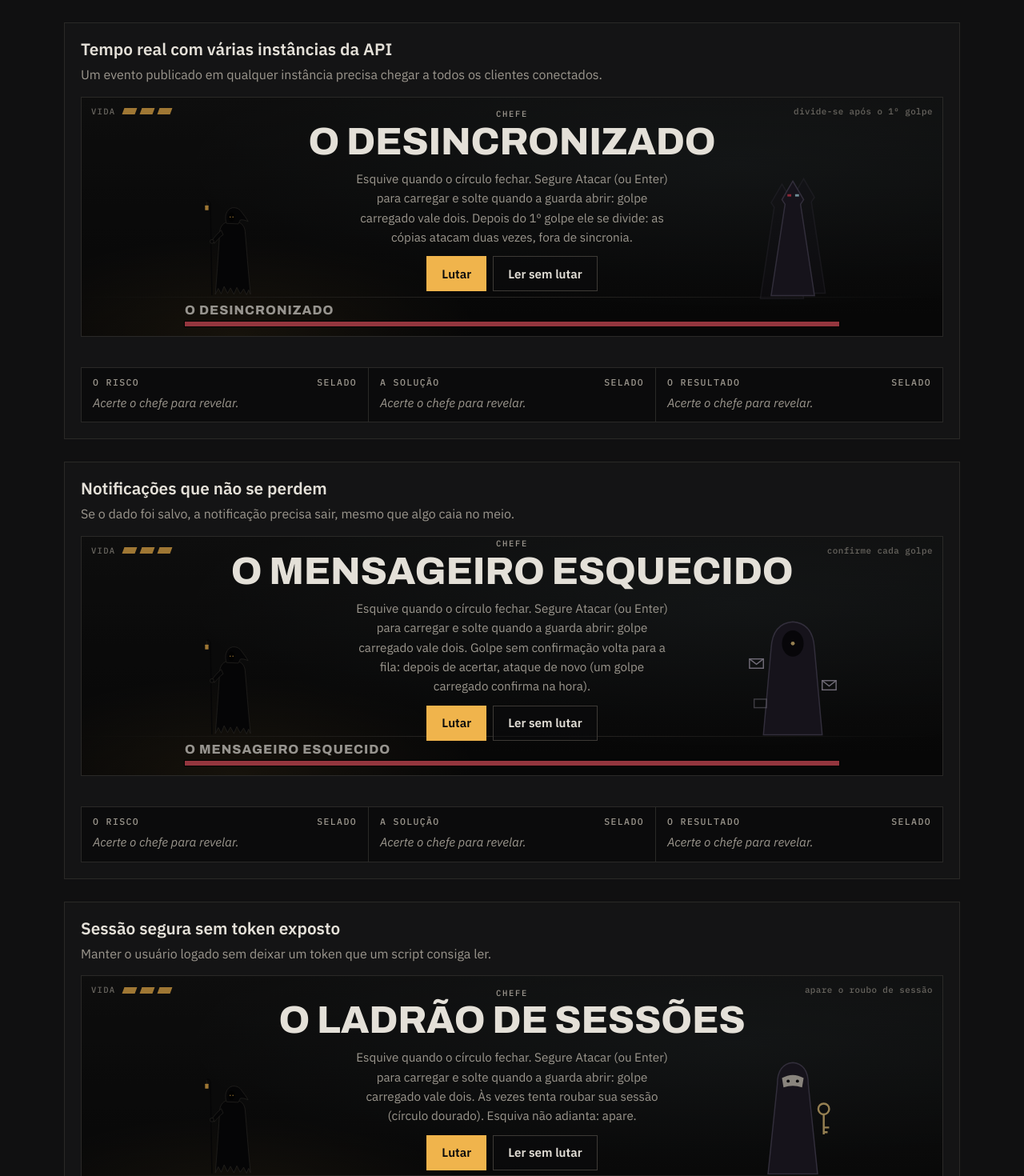
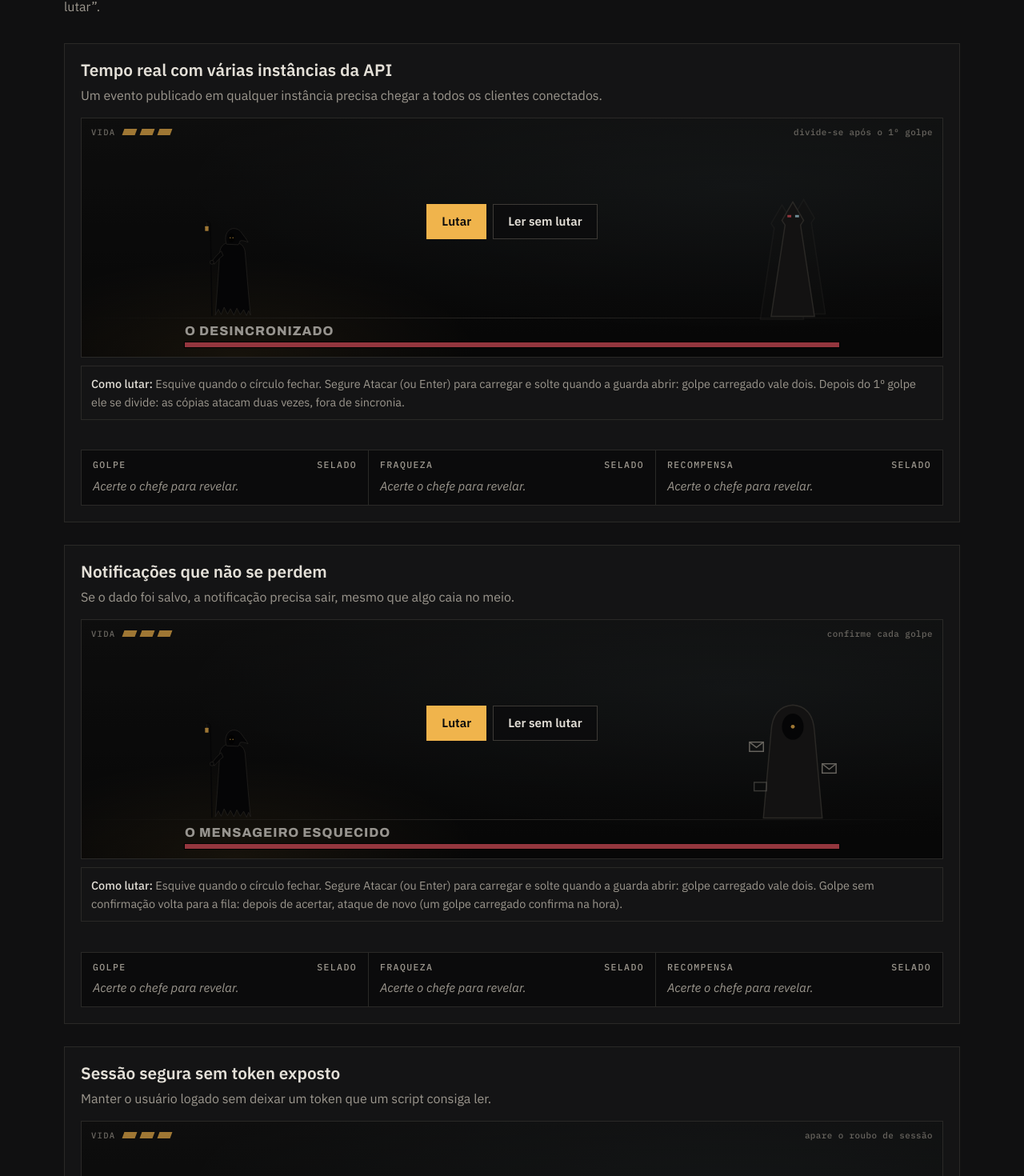
Before and after one commit to Victor-Novakoski/portifolio, a React (Vite) app: page / in a window 1280 px wide. Shown: the part 3080-4550 px from the top of the page at 80% size. Built offline with nearby package versions, Linux system fonts and the light colour scheme.

Commit message:
feat: ficha do chefe com golpe, fraqueza e recompensa
Os fragmentos continuam com o mesmo texto (risco, solução e resultado). O nome
do chefe aparece só na barra de vida da arena, o véu de abertura mostra só
Lutar e Ler sem lutar, e as instruções ficam numa linha abaixo da arena.

```diff
--- a/src/components/boss-fight.tsx
+++ b/src/components/boss-fight.tsx
@@ -187,11 +187,15 @@ export function BossFight({ boss, allDefeated, onWin }: Props) {
         <div className="fx" ref={fxRef} aria-hidden="true" />
         {veil && veilText && (
           <div className={`veil ${veil}`} ref={veilRef}>
-            <h4>
-              <sup>{veilText.sup}</sup>
-              {veilText.title(boss)}
-            </h4>
-            <p>{veilMessage(veil, boss, allDefeated)}</p>
+            {veil !== 'intro' && (
+              <>
+                <h4>
+                  <sup>{veilText.sup}</sup>
+                  {veilText.title(boss)}
+                </h4>
+                <p>{veilMessage(veil, boss, allDefeated)}</p>
+              </>
+            )}
             <div className="row">
               {veil === 'pause' && (
                 <button className="btn gold" type="button" onClick={() => fightRef.current?.resume()}>
@@ -221,6 +225,9 @@ export function BossFight({ boss, allDefeated, onWin }: Props) {
           </div>
         )}
       </div>
+      <p className="how">
+        <b>Como lutar:</b> {veilMessage('intro', boss, allDefeated)}
+      </p>
       <div className="ctrl" hidden={!controls}>
         <button className="btn" type="button" onClick={() => fightRef.current?.dodge()}>
           Esquivar <kbd>Espaço</kbd>
@@ -270,9 +277,9 @@ function veilMessage(veil: Veil, boss: Boss, allDefeated: boolean) {
     case 'lose':
       return 'Errar, entender, tentar de novo. Os fragmentos que você revelou continuam abertos.'
     case 'win':
-      return allDefeated ? 'Os três chefes caíram. Sobrou bug? O Caça-bugs está logo ali.' : 'O risco, a solução e o resultado estão abertos logo abaixo.'
+      return allDefeated ? 'Os três chefes caíram. Sobrou bug? O Caça-bugs está logo ali.' : 'O golpe, a fraqueza e a recompensa estão abertos logo abaixo.'
     case 'read':
-      return 'O risco, a solução e o resultado estão logo abaixo.'
+      return 'O golpe, a fraqueza e a recompensa estão logo abaixo.'
   }
 }
 
@@ -280,22 +287,22 @@ function BossArt({ id }: { id: Boss['id'] }) {
   if (id === 1)
     return (
       <svg viewBox="0 0 120 160" aria-hidden="true">
-        <g className="dsync" fill="#1E1A26" stroke="#4A4458" strokeWidth="1.5">
+        <g className="dsync" fill="#1A1918" stroke="#3D3A36" strokeWidth="1.5">
           <path d="M60 10 L74 34 L70 40 L88 158 L32 158 L50 40 L46 34 Z" opacity=".35" transform="translate(-14 4)" />
           <path d="M60 10 L74 34 L70 40 L88 158 L32 158 L50 40 L46 34 Z" opacity=".35" transform="translate(14 -3)" />
           <path d="M60 10 L74 34 L70 40 L88 158 L32 158 L50 40 L46 34 Z" />
         </g>
-        <rect x="53" y="27" width="5" height="3" fill="#D2384F" />
+        <rect x="53" y="27" width="5" height="3" fill="#E0505C" />
         <rect x="63" y="27" width="5" height="3" fill="#A9D6E5" />
       </svg>
     )
   if (id === 2)
     return (
       <svg viewBox="0 0 120 160" aria-hidden="true">
-        <path d="M60 12 Q86 14 88 46 L98 158 L22 158 L32 46 Q34 14 60 12 Z" fill="#1E1A26" stroke="#4A4458" strokeWidth="1.5" />
-        <ellipse cx="60" cy="40" rx="14" ry="17" fill="#07060A" />
-        <circle cx="60" cy="40" r="2.5" fill="#E3C17A" />
-        <g fill="none" stroke="#A8A1B3" strokeWidth="1.5">
+        <path d="M60 12 Q86 14 88 46 L98 158 L22 158 L32 46 Q34 14 60 12 Z" fill="#1A1918" stroke="#3D3A36" strokeWidth="1.5" />
+        <ellipse cx="60" cy="40" rx="14" ry="17" fill="#050506" />
+        <circle cx="60" cy="40" r="2.5" fill="#F0B44C" />
+        <g fill="none" stroke="#9C978E" strokeWidth="1.5">
           <rect x="4" y="60" width="18" height="12" />
           <path d="M4 60l9 7 9-7" />
           <rect x="98" y="88" width="18" height="12" />
@@ -306,11 +313,11 @@ function BossArt({ id }: { id: Boss['id'] }) {
     )
   return (
     <svg viewBox="0 0 120 160" aria-hidden="true">
-      <path d="M60 14 Q80 16 80 42 L92 158 L28 158 L40 42 Q40 16 60 14 Z" fill="#1E1A26" stroke="#4A4458" strokeWidth="1.5" />
+      <path d="M60 14 Q80 16 80 42 L92 158 L28 158 L40 42 Q40 16 60 14 Z" fill="#1A1918" stroke="#3D3A36" strokeWidth="1.5" />
       <path d="M46 34 Q60 26 74 34 L72 46 Q60 42 48 46 Z" fill="#CFC8BC" />
-      <circle cx="54" cy="38" r="2" fill="#07060A" />
-      <circle cx="66" cy="38" r="2" fill="#07060A" />
-      <g stroke="#E3C17A" strokeWidth="2.5" fill="none">
+      <circle cx="54" cy="38" r="2" fill="#050506" />
+      <circle cx="66" cy="38" r="2" fill="#050506" />
+      <g stroke="#F0B44C" strokeWidth="2.5" fill="none">
         <circle cx="100" cy="74" r="7" />
         <path d="M100 81v26M100 98h7M100 104h5" />
       </g>
--- a/src/components/bosses.tsx
+++ b/src/components/bosses.tsx
@@ -65,7 +65,7 @@ export function Bosses() {
       <div className="inner">
         <SectionHead
           id="desafios"
-          sub="Três problemas reais, cada um como um chefe. Cada golpe certo revela uma parte: o risco, a solução e o resultado. Prefere ler direto? Use “Ler sem lutar”."
+          sub="Três problemas reais, cada um como um chefe. Cada golpe certo revela uma parte da ficha: o golpe, a fraqueza e a recompensa. Prefere ler direto? Use “Ler sem lutar”."
         />
         <div className="bosses">
           {bosses.map(boss => (
--- a/src/data/bosses.ts
+++ b/src/data/bosses.ts
@@ -9,7 +9,8 @@ export type Boss = {
   fragments: [string, string, string]
 }
 
-export const fragmentLabels = ['O risco', 'A solução', 'O resultado'] as const
+// A ficha do chefe: o golpe é o risco, a fraqueza é a solução e a recompensa é o resultado.
+export const fragmentLabels = ['Golpe', 'Fraqueza', 'Recompensa'] as const
 
 export const bosses: Boss[] = [
   {
--- a/src/game/fight.ts
+++ b/src/game/fight.ts
@@ -4,7 +4,7 @@ import { prefersReducedMotion, rnd } from '@/lib/motion'
 import { runtime } from '@/lib/runtime'
 
 // Luta contra um chefe: esquivar quando o círculo fecha, segurar para carregar e soltar quando a guarda abre.
-// Cada acerto revela um fragmento (o risco, a solução, o resultado). Portado do protótipo "Forja do Caçador";
+// Cada acerto revela um fragmento da ficha (o golpe, a fraqueza, a recompensa). Portado do protótipo "Forja do Caçador";
 // o React cuida do texto e dos véus, e este módulo mexe só nas peças da arena.
 
 export type Veil = 'intro' | 'pause' | 'lose' | 'win' | 'read'
@@ -45,7 +45,7 @@ export type Fight = {
 type Phase = 'idle' | 'wind' | 'strike' | 'open' | 'ack'
 
 const ONOMATOPOEIA = ['CRAC!', 'TUM!', 'ZÁS!', 'PÁ!']
-const FRAGMENT_NAMES = ['o risco', 'a solução', 'o resultado']
+const FRAGMENT_NAMES = ['o golpe', 'a fraqueza', 'a recompensa']
 const CHARGE_MS = 700
 const HP_MAX = 3
 
@@ -121,7 +121,7 @@ export function createFight(boss: Boss, els: FightElements, on: FightEvents): Fi
     d.style.top = `${c.y - 14}px`
     layer.appendChild(d)
     later(() => d.remove(), 800)
-    const color = kind === 'bad' ? '#D2384F' : kind === 'par' ? '#A9D6E5' : '#E3C17A'
+    const color = kind === 'bad' ? '#E0505C' : kind === 'par' ? '#A9D6E5' : '#F0B44C'
     debris(layer, c.x, c.y + 20, color, kind === 'par' ? 5 : 10, arena.clientHeight - 37)
     if (onHunter) hunterKickV -= 9
     else bossKickV += kind === 'par' ? 6 : 13
```
